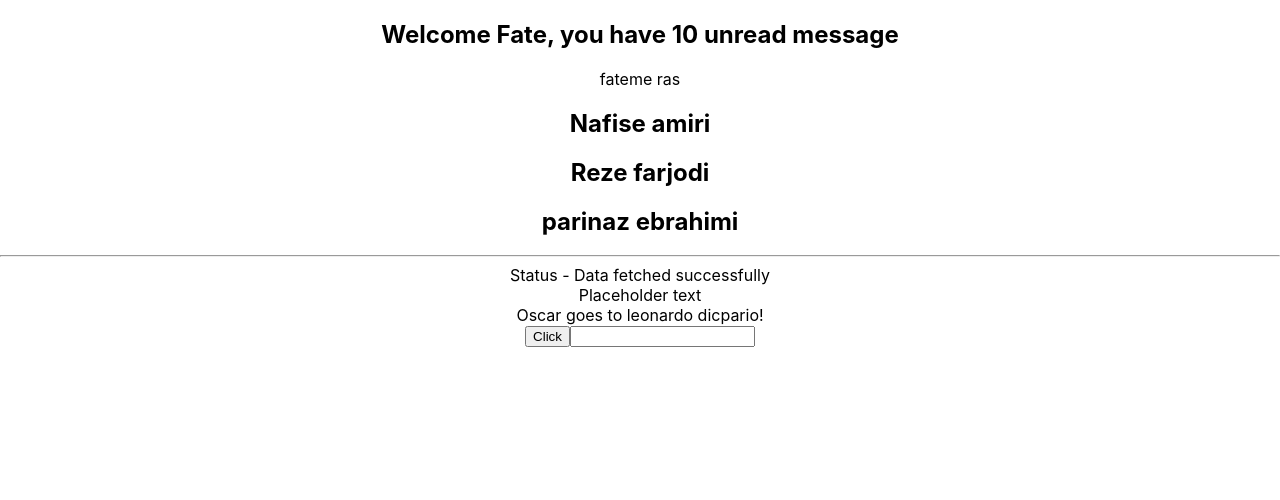
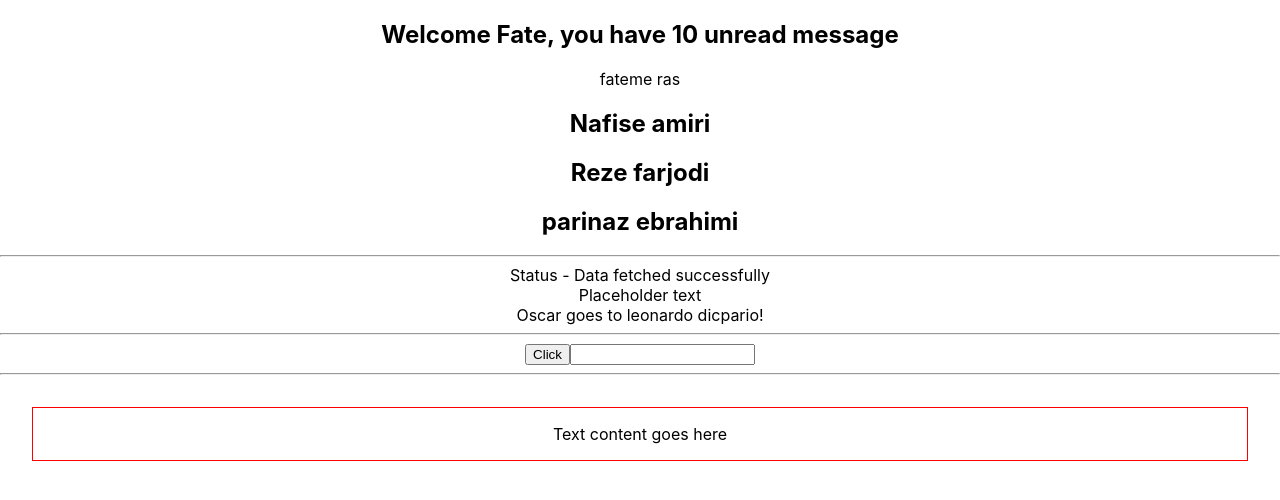
Before and after one commit to fatemeRasolzade/react-typescript-demo, a React (Create React App) app: page / in a window 1280 px wide. Shown: the top 500 px of the page. Built offline with nearby package versions, Linux system fonts and the light colour scheme.

Commit message:
learning styles props type

```diff
--- a/src/App.tsx
+++ b/src/App.tsx
@@ -1,5 +1,6 @@
 import "./App.css";
 import Button from "./components/Button";
+import Container from "./components/Container";
 import Greet from "./components/Greet";
 import Heading from "./components/Heading";
 import Input from "./components/Input";
@@ -31,13 +32,21 @@ function App() {
       <Oscar>
         <Heading>Oscar goes to leonardo dicpario!</Heading>
       </Oscar>
+      <hr />
       <Button
         handleClick={(event, id) => {
           console.log(event, id);
           alert("hello world!");
         }}
       />
-      <Input value="" handleChange={(event) => console.log(event.target.value)} />
+      <Input
+        value=""
+        handleChange={(event) => console.log(event.target.value)}
+      />
+      <hr />
+      <Container
+        styles={{ border: "1px solid red", padding: "1rem", margin: "2rem" }}
+      />
     </div>
   );
 }
--- /dev/null
+++ b/src/components/Container.tsx
@@ -0,0 +1,14 @@
+
+type ContainerProps = {
+    styles: React.CSSProperties
+}
+
+const Container = (props: ContainerProps) => {
+  return (
+    <div style={props.styles}>
+      Text content goes here
+    </div>
+  );
+};
+
+export default Container;
```
